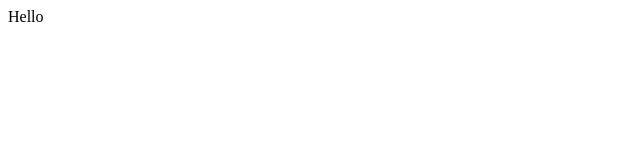
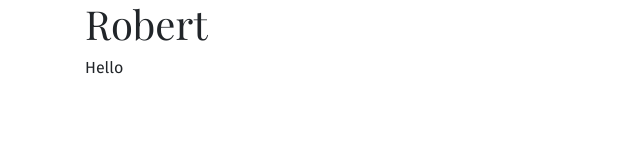
Before and after one commit to beckzayi/myguesstrading, a Gatsby site: page / in a window 1280 px wide. Shown: the whole page, without its empty margins (0-640 px from the left). Built offline with nearby package versions, Linux system fonts and the light colour scheme; Gatsby itself is replaced by a stand-in of ours.

Commit message:
feat: load bootstrap css, add google fonts

```diff
--- a/gatsby-browser.js
+++ b/gatsby-browser.js
@@ -1 +1,3 @@
+import 'bootstrap/dist/css/bootstrap.css';
+
 export { wrapPageElement } from './src';
--- a/gatsby-config.js
+++ b/gatsby-config.js
@@ -1,6 +1,15 @@
 module.exports = {
   plugins: [
-    'gatsby-plugin-react-helmet'
+    'gatsby-plugin-react-helmet',
+    {
+      resolve: 'gatsby-plugin-google-fonts',
+      options: {
+        fonts: [
+          'Playfair Display',
+          'Fira Sans'
+        ]
+      }
+    }
   ],
   siteMetadata: {
     title: 'My Guess Trading',
--- a/package.json
+++ b/package.json
@@ -14,8 +14,11 @@
   "author": "",
   "license": "MIT",
   "dependencies": {
+    "bootstrap": "^4.6.0",
     "gatsby": "^3.4.0",
+    "gatsby-plugin-google-fonts": "^1.0.1",
     "gatsby-plugin-react-helmet": "^4.4.0",
+    "install": "^0.13.0",
     "react": "^17.0.2",
     "react-dom": "^17.0.2",
     "react-helmet": "^6.1.0"
--- a/src/components/layout.js
+++ b/src/components/layout.js
@@ -1,12 +1,15 @@
 import React from 'react';
 import Head from './head';
+import '../styles/global.css';
 
 const Layout = props => {
   return (
     <>
       <Head {...props} />
       <main id="content">
-        {props.children}
+        <div className="container">
+          {props.children}
+        </div>
       </main>
     </>
   );
--- a/src/pages/index.js
+++ b/src/pages/index.js
@@ -1,7 +1,10 @@
 import React from 'react';
 
 const Index = () => (
-  <div>Hello</div>
+  <div>
+    <h1>Robert</h1>
+    Hello
+  </div>
 );
 
 export default Index;
--- /dev/null
+++ b/src/styles/global.css
@@ -0,0 +1,7 @@
+body {
+  font-family: "Fira Sans", sans-serif;
+}
+
+h1, h2, h3, h4, h5, h6 {
+  font-family: "Playfair Display", serif;
+}
```
